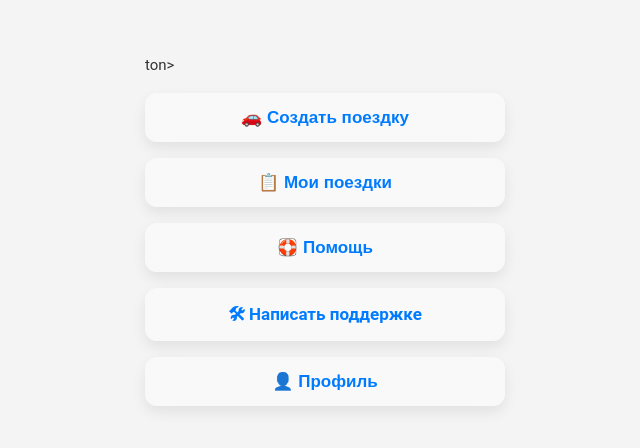
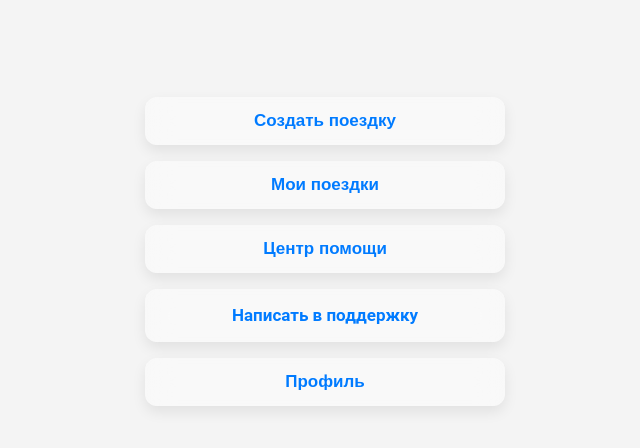
Before and after one commit to ragshata/frontend-carshare, a Vue app: page /driver in a window 1280 px wide. Shown: the part 282-730 px from the top of the page, without its empty margins (315-955 px from the left). Built offline with nearby package versions, Linux system fonts and the light colour scheme.

Commit message:
free panel port

```diff
--- a/src/pages/DriverScreen.vue
+++ b/src/pages/DriverScreen.vue
@@ -3,15 +3,15 @@
     <div class="background-img"></div>
 
     <div class="driver-content">
-      <div class="actions">ton>
+      <div class="actions">
         <button class="btn" @click="go('/offer-trip')">
-          🚗 Создать поездку
+           Создать поездку
         </button>
         <button class="btn" @click="go('/manage-trips')">
-          📋 Мои поездки
+           Мои поездки
         </button>
         <button class="btn" @click="go('/help')">
-          🛟 Помощь
+           Центр помощи
         </button>
         <!-- Кнопка поддержки -->
         <a
@@ -20,10 +20,10 @@
           target="_blank"
           rel="noopener"
         >
-          🛠 Написать поддержке
+           Написать в поддержку
         </a>
         <button class="btn" @click="go('/profile')">
-          👤 Профиль
+           Профиль
         </button>
       </div>
     </div>
--- a/src/pages/PassengerScreen.vue
+++ b/src/pages/PassengerScreen.vue
@@ -5,13 +5,13 @@
     <div class="passenger-content">
       <div class="actions">
         <button class="btn" @click="go('/find-trip')">
-          🔍 Найти поездку
+           Найти поездку
         </button>
         <button class="btn" @click="go('/my-bookings')">
-          📋 Мои бронирования
+           Мои бронирования
         </button>
         <button class="btn" @click="go('/help')">
-          🛟 Помощь
+           Центр помощи
         </button>
         <a
           class="btn"
@@ -19,10 +19,10 @@
           target="_blank"
           rel="noopener"
         >
-          🛠 Написать поддержке
+           Написать в поддержку
         </a>
         <button class="btn" @click="go('/profile')">
-          👤 Мой профиль
+           Мой профиль
         </button>
       </div>
     </div>
```
